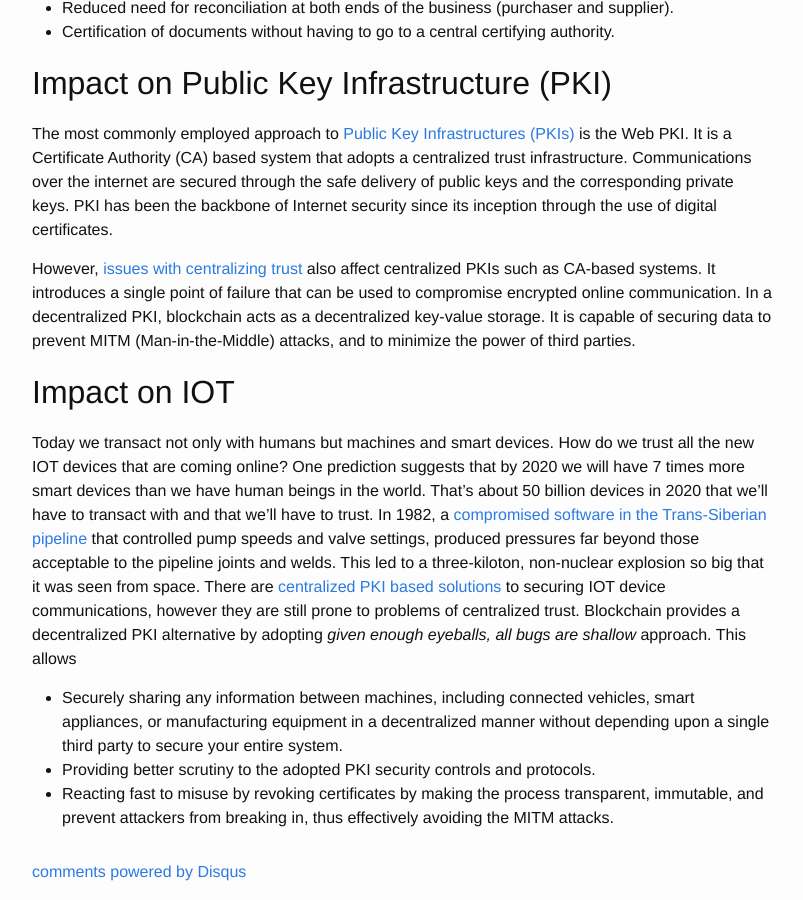
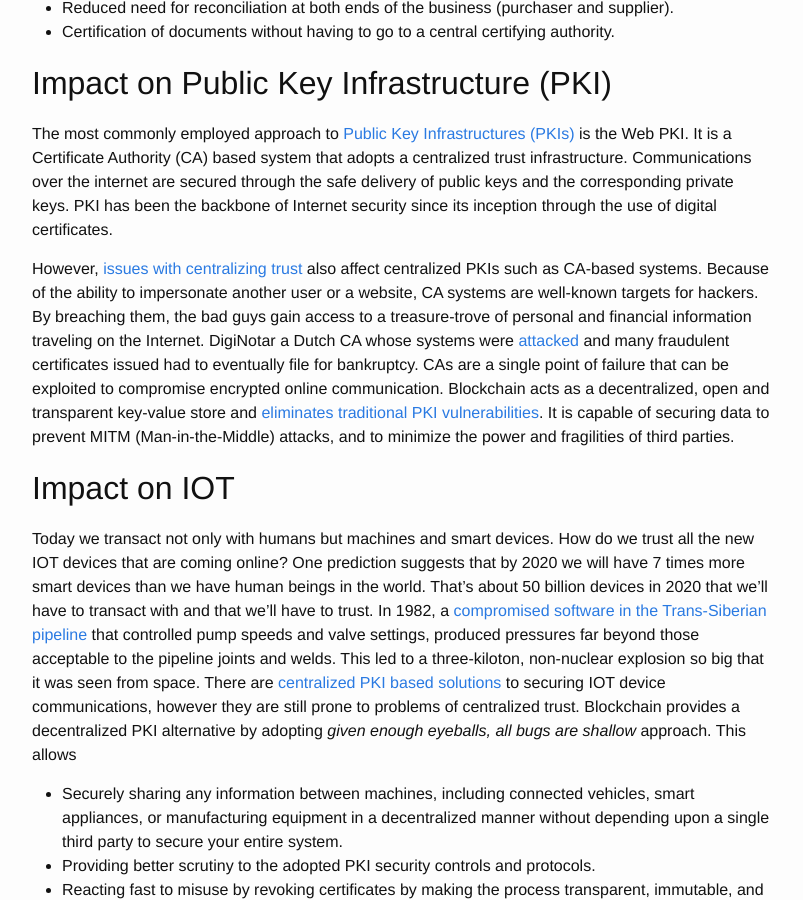
Before and after one commit to hemantksingh/hemantksingh.github.io, a Jekyll site: the page built from _posts/2017-04-13-making-sense-of-blockchain.markdown, in a window 1280 px wide and 900 px high, scrolled down 2144 px. Shown: the whole window, without its empty margins (238-1041 px from the left). Built offline with Jekyll 4.4.1, drawn with Linux system fonts in a browser that asks for light colours; comment, search, counter and statistics services are not loaded.

Commit message:
Update  PKI vulnerabilities

```diff
--- a/_posts/2017-04-13-making-sense-of-blockchain.markdown
+++ b/_posts/2017-04-13-making-sense-of-blockchain.markdown
@@ -54,7 +54,7 @@ A way to generate a small, unique “fingerprint” for any data allowing quick
 
 The most commonly employed approach to [Public Key Infrastructures (PKIs)](https://www.thesslstore.com/blog/wide-world-pki/) is the Web PKI. It is a Certificate Authority (CA) based system that adopts a centralized trust infrastructure. Communications over the internet are secured through the safe delivery of public keys and the corresponding private keys. PKI has been the backbone of Internet security since its inception through the use of digital certificates.
 
-However, [issues with centralizing trust](https://medium.com/hackernoon/decentralized-public-key-infrastructure-dpki-what-is-it-and-why-does-it-matter-babee9d88579) also affect centralized PKIs such as CA-based systems. It introduces a single point of failure that can be used to compromise encrypted online communication. In a decentralized PKI, blockchain acts as a decentralized key-value storage. It is capable of securing data to prevent MITM (Man-in-the-Middle) attacks, and to minimize the power of third parties.
+However, [issues with centralizing trust](https://medium.com/hackernoon/decentralized-public-key-infrastructure-dpki-what-is-it-and-why-does-it-matter-babee9d88579) also affect centralized PKIs such as CA-based systems. Because of the ability to impersonate another user or a website, CA systems are well-known targets for hackers. By breaching them, the bad guys gain access to a treasure-trove of personal and financial information traveling on the Internet. DigiNotar a Dutch CA whose systems were [attacked](https://www.wired.com/2011/09/diginotar-bankruptcy/) and many fraudulent certificates issued had to eventually file for bankruptcy. CAs are a single point of failure that can be exploited to compromise encrypted online communication. Blockchain acts as a decentralized, open and transparent key-value store and [eliminates traditional PKI vulnerabilities](https://remme.io/blog/how-blockchain-addresses-public-key-infrastructure-shortcomings). It is capable of securing data to prevent MITM (Man-in-the-Middle) attacks, and to minimize the power and fragilities of third parties.
 
 ## Impact on IOT
 
```
